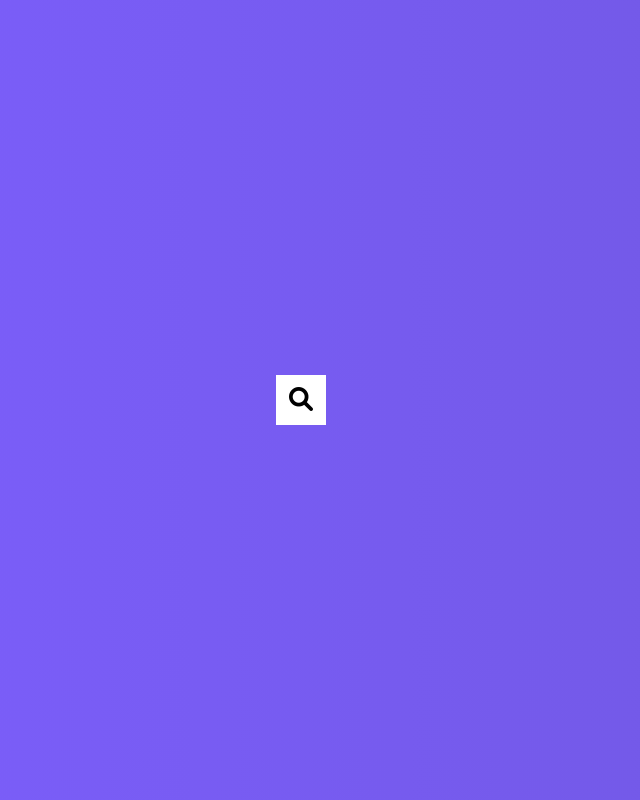
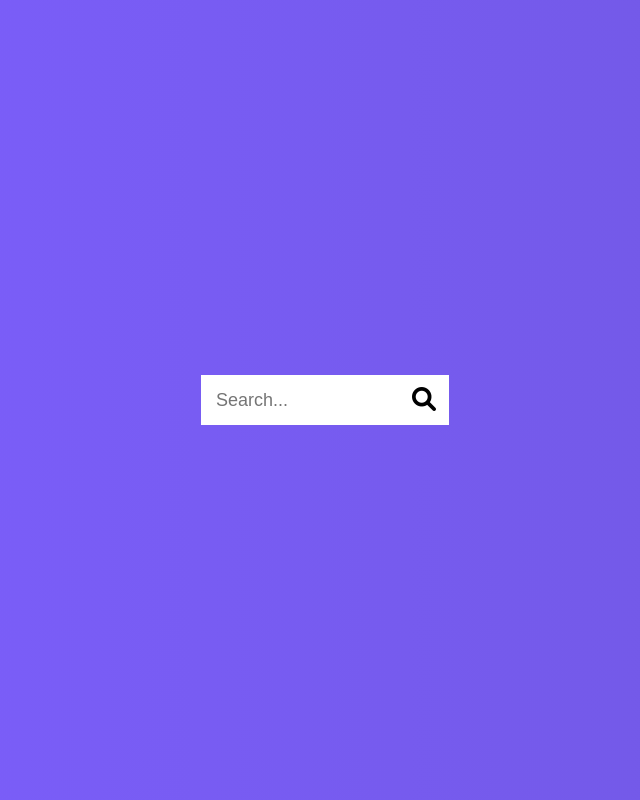
Before and after one commit to Archanach707/Hidden-Search-Widget, a plain HTML site: page index.html in a window 1280 px wide. Shown: the whole page, without its empty margins (339-979 px from the left). Drawn offline with Linux system fonts and the light colour scheme.

Commit message:
Complete css

```diff
--- a/index.html
+++ b/index.html
@@ -12,7 +12,7 @@
   <title>Hidden Search Widget</title>
 </head>
 <body>
-  <div class="search">
+  <div class="search active">
     <input type="text" class="input" placeholder="Search...">
     <button class="btn">
       <i class="fas fa-search"></i>
--- a/style.css
+++ b/style.css
@@ -51,3 +51,7 @@ body {
 .search.active .input {
   width: 200px;
 }
+
+.search.active .btn {
+  transform: translateX(198px);
+}
```
